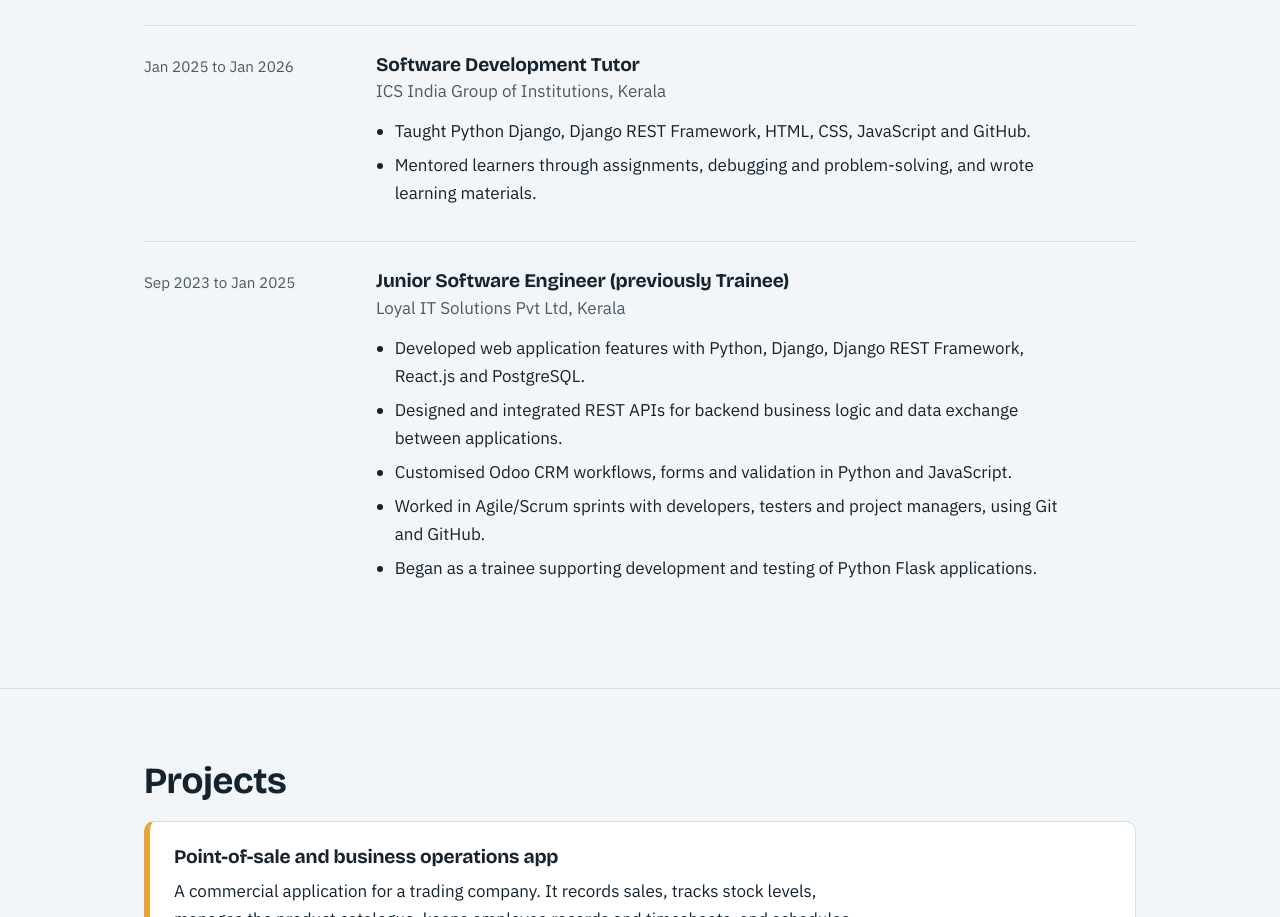
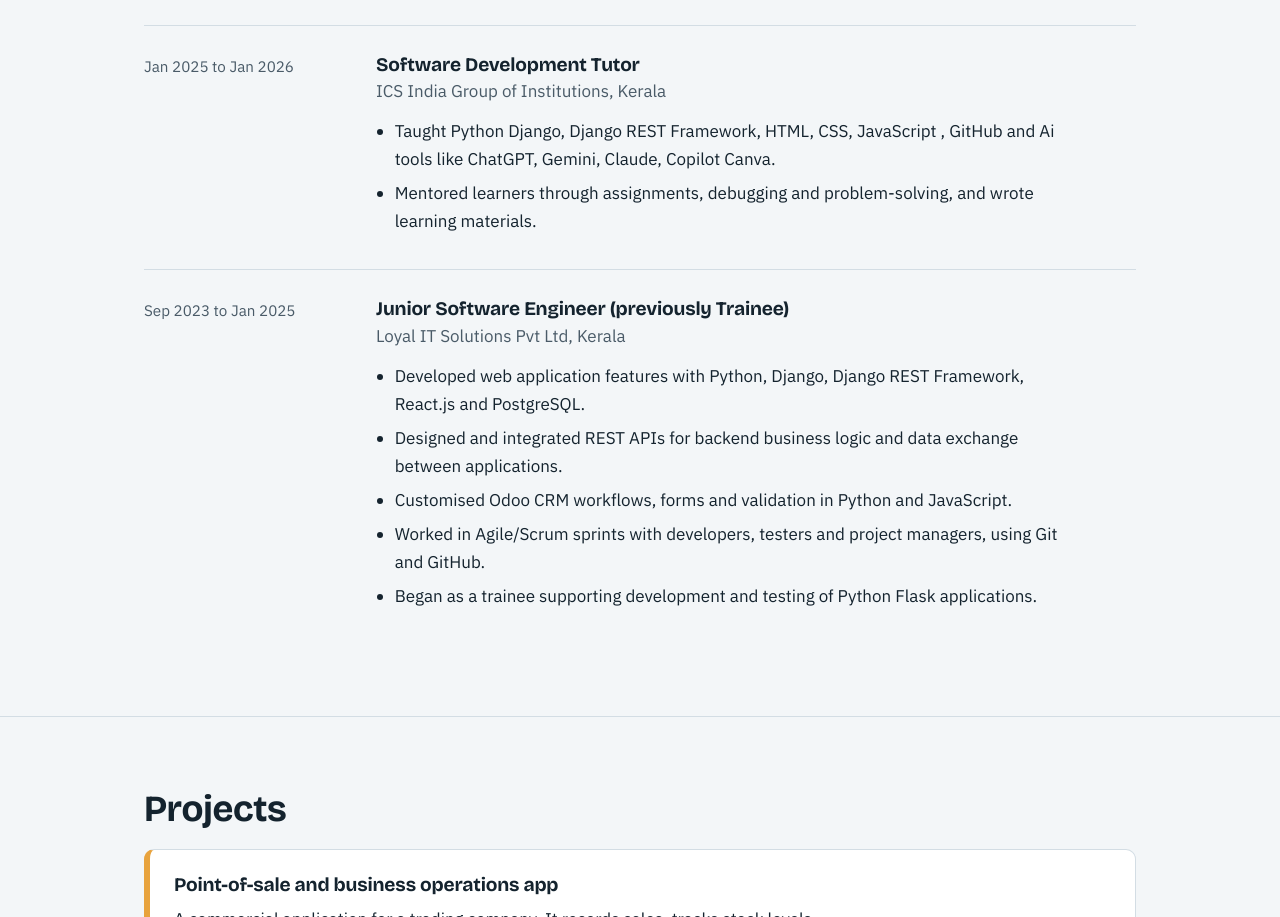
Before and after one commit to AavaniAnilkumar/Aavani_T_Portfolio, a plain HTML site: page index.html in a window 1280 px wide. Shown: the part 1939-2856 px from the top of the page. Drawn offline with nearby package versions, Linux system fonts and the light colour scheme.

Commit message:
Update index.html

```diff
--- a/index.html
+++ b/index.html
@@ -188,7 +188,7 @@ footer{border-top:1px solid var(--line);padding:28px 0;color:var(--muted);font-s
         <h3>Software Development Tutor</h3>
         <p class="org">ICS India Group of Institutions, Kerala</p>
         <ul class="tight">
-          <li>Taught Python Django, Django REST Framework, HTML, CSS, JavaScript and GitHub.</li>
+          <li>Taught Python Django, Django REST Framework, HTML, CSS, JavaScript , GitHub and Ai tools like ChatGPT, Gemini, Claude, Copilot Canva.</li>
           <li>Mentored learners through assignments, debugging and problem-solving, and wrote learning materials.</li>
         </ul>
       </div>
```
